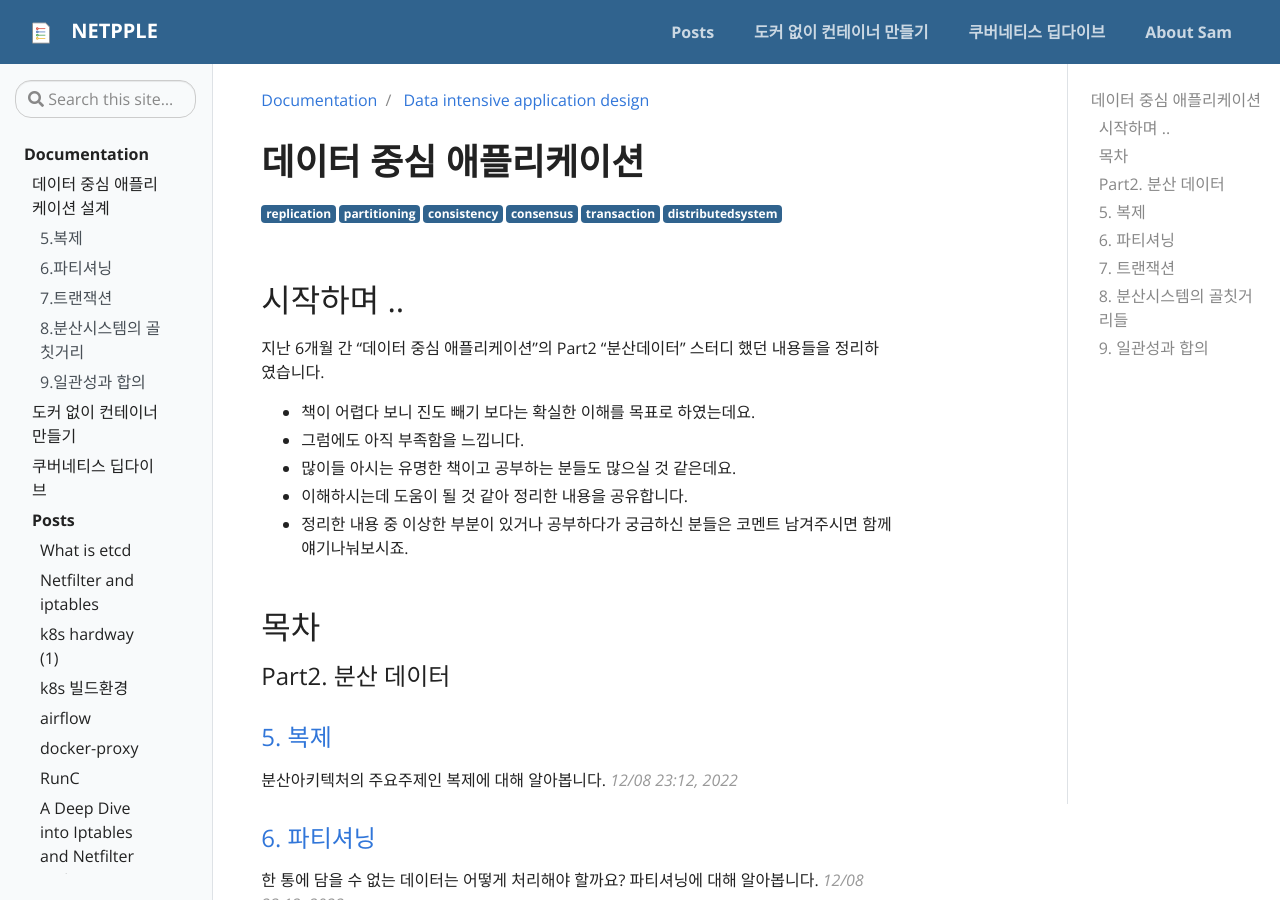
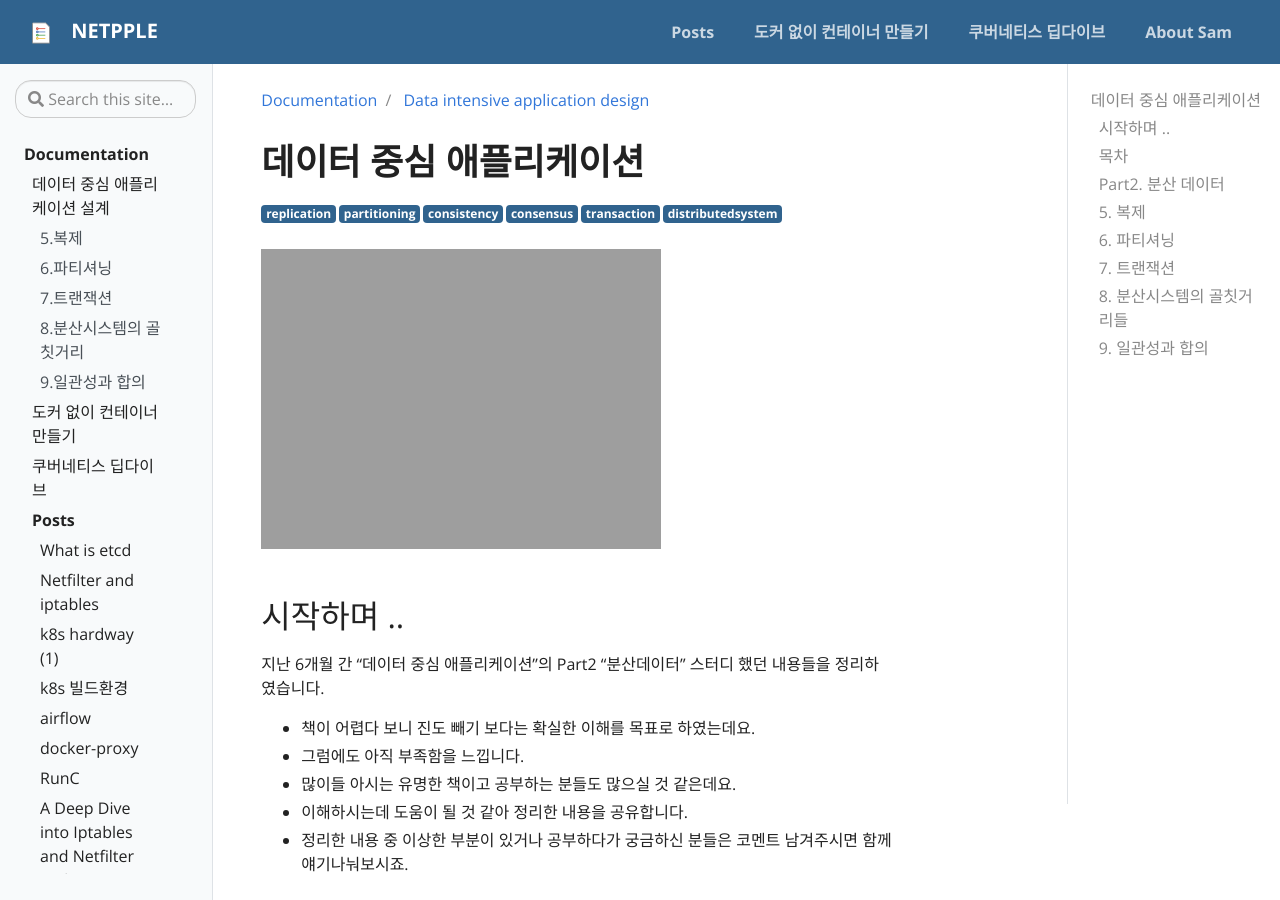
Before and after one commit to netpple/netpple.github.io, a Jekyll site: the page built from _docs/data-intensive-application-design/index.md, in a window 1280 px wide and 900 px high. Built offline with Jekyll 4.4.1, drawn with Linux system fonts in a browser that asks for light colours.

Commit message:
이미지 추가

```diff
--- a/_docs/data-intensive-application-design/index.md
+++ b/_docs/data-intensive-application-design/index.md
@@ -14,6 +14,8 @@ rightpanel: true
 ---
 
 # 데이터 중심 애플리케이션
+
+![https://netpple.github.io/docs/assets/img/data-intensive-application-design-1.png](https://netpple.github.io/docs/assets/img/data-intensive-application-design-1.png){:width="400"}
 
 
 ## 시작하며 ..
```
